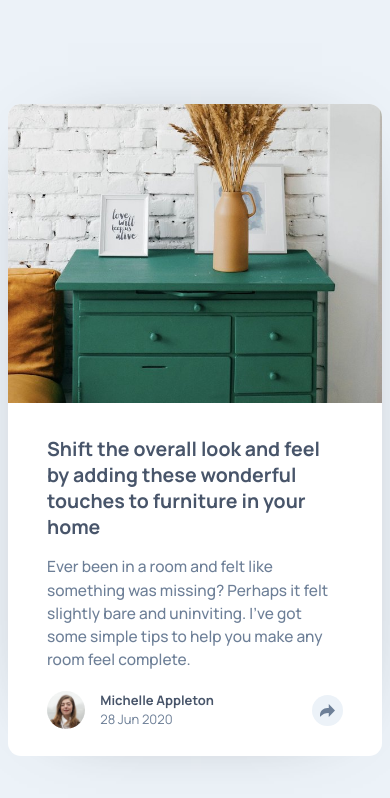
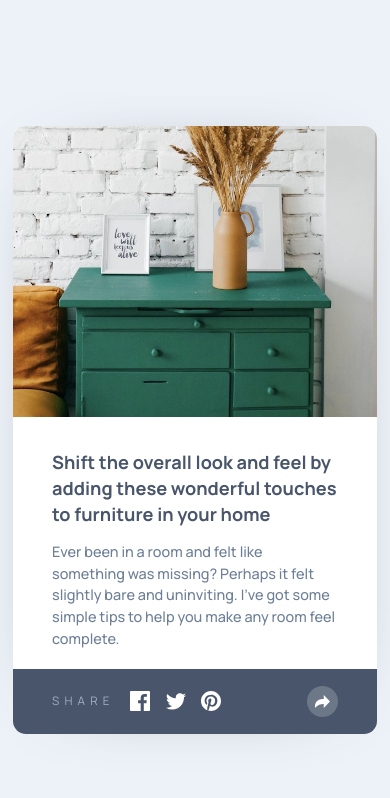
Before and after one commit to Alingggg/article-preview-component, a plain HTML site: page index.html in a window 390 px wide. Both pictures are taken after a click on the button 327 px from the left and 710 px from the top of the page. Drawn offline with Linux system fonts and the light colour scheme.

Commit message:
edit final version

```diff
--- a/index.html
+++ b/index.html
@@ -35,6 +35,15 @@
             <img class="article-preview__share-icon" src="images/icon-share.svg" alt="share">
           </button>
         </div>
+        <div class="article-preview__share-container hidden">
+          <span class="article-preview__share-word">share</span>
+          <img class="article-preview__facebook-icon" src="images/icon-facebook.svg" alt="facebook">
+          <img class="article-preview__twitter-icon" src="images/icon-twitter.svg" alt="twitter">
+          <img class="article-preview__pinterest-icon" src="images/icon-pinterest.svg" alt="pinterest">
+          <button class="article-preview__share-button-container article-preview__share-button-container--mobile">
+            <img class="article-preview__share-icon article-preview__share-icon--mobile" src="images/icon-share.svg" alt="share">
+          </button>
+        </div>
       </div>
     </div>
   </main>
--- a/script.js
+++ b/script.js
@@ -0,0 +1,17 @@
+const shareButton = document.querySelector(".article-preview__share-button-container");
+const shareButtonMobile = document.querySelector(".article-preview__share-icon--mobile");
+const shareContainer = document.querySelector(".article-preview__share-container");
+const shareIcon = document.querySelector(".article-preview__share-icon");
+
+shareButton.addEventListener("click", () => {
+    shareContainer.classList.toggle("hidden");
+    shareButton.classList.toggle("article-preview__share-button-container--dark");
+    shareIcon.classList.toggle("article-preview__share-icon--dark")
+    // if (window.innerWidth < 800) {
+    //     shareIcon.classList.toggle("article-preview__share-button-container--mobile");
+    // }
+});
+
+shareButtonMobile.addEventListener("click", e => {
+    shareContainer.classList.toggle("hidden");
+});
--- a/styles/style.scss
+++ b/styles/style.scss
@@ -4,7 +4,9 @@ $very-dark-grayish-blue: hsl(217, 19%, 35%);
 $desaturated-dark-blue: hsl(214, 17%, 51%);
 $grayish-blue: hsl(212, 23%, 69%);
 $light-grayish-blue: hsl(210, 46%, 95%);
-$svg-alternative-filter: brightness(0) saturate(100%) invert(95%) sepia(1%) saturate(3%) hue-rotate(197deg) brightness(99%) contrast(103%);
+$svg-dark-filter: brightness(0) saturate(100%) invert(95%) sepia(1%) saturate(3%) hue-rotate(197deg) brightness(99%) contrast(103%);
+$svg-white-filter: brightness(0) saturate(100%) invert(100%) sepia(0%) saturate(2%) hue-rotate(301deg) brightness(109%) contrast(100%);
+$share-button-mobile-color: hsla(0, 0%, 100%, 0.2);
 
 // weight: 500, 700
 
@@ -38,6 +40,7 @@ main {
     }
 
     &__content {
+        position: relative;
         padding: 1rem 3rem;
 
         &-headline {
@@ -91,22 +94,66 @@ main {
         border-radius: 50%;
         background-color: $light-grayish-blue;
         border: none;
+        // z-index: 1;
 
-        &:hover {
+        &--dark {
             background-color: $very-dark-grayish-blue;
+        }
 
-            .article-preview__share-icon {
-                filter: $svg-alternative-filter;
-            }
+        &--mobile {
+            background-color: $share-button-mobile-color;
         }
+
+    }
+
+    &__share-icon--dark {
+        filter: $svg-white-filter;
+    }
+
+    &__share-container {
+        display: flex;
+        justify-content: center;
+        align-items: center;
+        position: absolute;
+        width: 18.3rem;
+        right: -4.9rem;
+        bottom: 7.3rem;
+        padding: 1.2rem;
+        gap: 1.2rem;
+        border-radius: 0.8rem;
+        background-color: $very-dark-grayish-blue;
+    }
+
+    &__share-container:after {
+        position: absolute;
+        bottom: -2rem;
+        content: '';
+        border: 15px solid;
+        border-color: $very-dark-grayish-blue transparent transparent transparent;
+    }
+
+    &__share-word {
+        font-size: 0.9rem;
+        letter-spacing: 0.4rem;
+        text-transform: uppercase;
+        color: $grayish-blue;
+    }
+
+    &__share-icon--mobile {
+        filter: $svg-white-filter;
     }
 }
 
-@media (max-width: 600px) {
+.hidden {
+    display: none;
+}
+
+@media (max-width: 500px) {
     .article-preview {
         flex-direction: column;
-        min-width: 0;
-        max-width: 29.5rem;
+        min-width: 28rem;
+        max-width: 28rem;
+        min-height: fit-content;
         max-height: fit-content;
 
         &__image {
@@ -116,13 +163,37 @@ main {
         }
 
         &__content {
+            &-headline {
+                font-size: 1.4rem;
+            }
+
             &-introduction {
-                font-size: 1.19rem;
+                font-size: 1.11rem;
             }
         }
 
         &__author {
             margin-bottom: 1rem;
         }
+
+        &__share-container {
+            left: 0;
+            bottom: 0;
+            width: 100%;
+            padding: 0 3rem;
+            border-top-left-radius: 0;
+            border-top-right-radius: 0;
+            border-bottom-left-radius: 1rem;
+            border-bottom-right-radius: 1rem;
+            height: 5rem;
+
+            &:after {
+                display: none;
+            }
+        }
+
+        &__share-button-container {
+            display: flex;
+        }
     }
 }
```
Also changed, not shown: design/desktop-active-state.jpg (added), design/desktop-design.jpg (added), design/mobile-active-state.jpg (added), design/mobile-design.jpg (added), styles/style.css, 1 other file.
